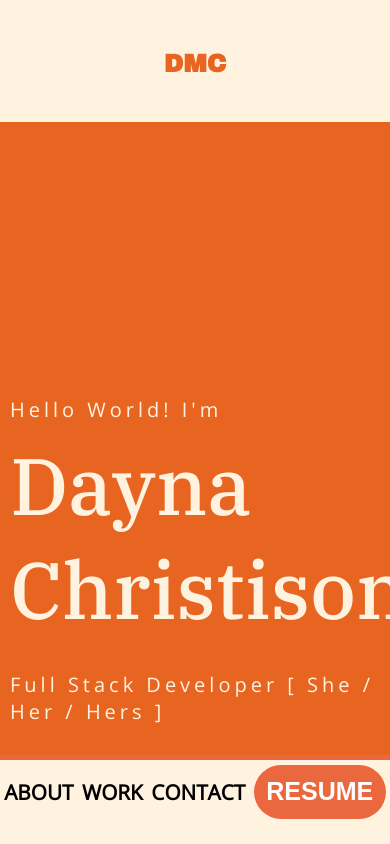
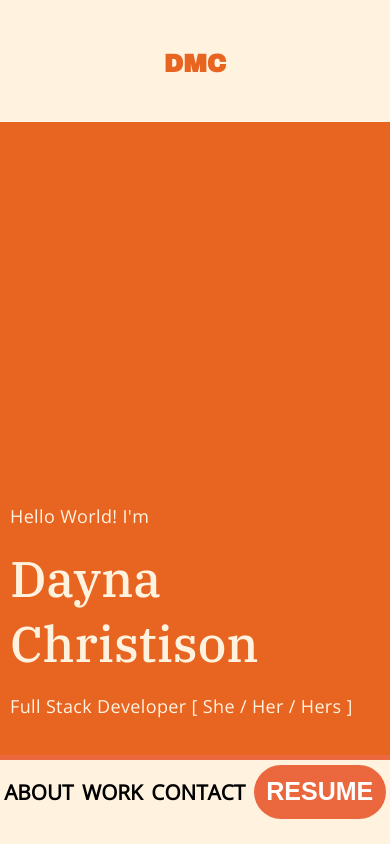
Before and after one commit to runnndmc/dmc-portfolio, a React (Create React App) app: page / in a window 390 px wide. Shown: the top 844 px of the page. Built offline with nearby package versions, Linux system fonts and the light colour scheme; a web font is replaced by a local one.

Commit message:
hero styled with media queries

```diff
--- a/src/sections/hero.css
+++ b/src/sections/hero.css
@@ -1,30 +1,41 @@
-.hero{
+.hero {
   background-color: #e86521;
   display: flex;
   justify-content: flex-end;
   flex-direction: column;
+  align-content: space-around;
   padding-left: 10px;
+  height: 75vh;
 }
-  .hello, .job-title{
-    color: #fff3e0 ;
-    padding: 10px 0;
+
+.hello,
+.job-title {
+  color: #fff3e0;
   font-size: 20px;
-    letter-spacing: .2em;
+  letter-spacing: 0.2em;
 }
-  .hello{
-      margin-bottom: 0;
-  }
-  .intro{
-    font-family: 'IBM Plex Serif', serif;
+
+.intro {
+  font-family: "IBM Plex Serif", serif;
   font-weight: 500;
   color: #fff3e0;
-    margin:0;
+  margin: 0;
   font-size: 80px;
 }
 
-
+.job-title {
+  padding-bottom: 5%;
+}
 
 /*===== MEDIA QUERIES ===== */
-.hero{
-    height: 75vh;
+
+@media (max-width: 500px) {
+  .hello,
+  .job-title {
+    font-size: 18px;
+    letter-spacing: 0.02em;
   }
+  .intro {
+    font-size: 50px;
+  }
+}
```
Lines whose indentation alone changed are shown as unchanged.
